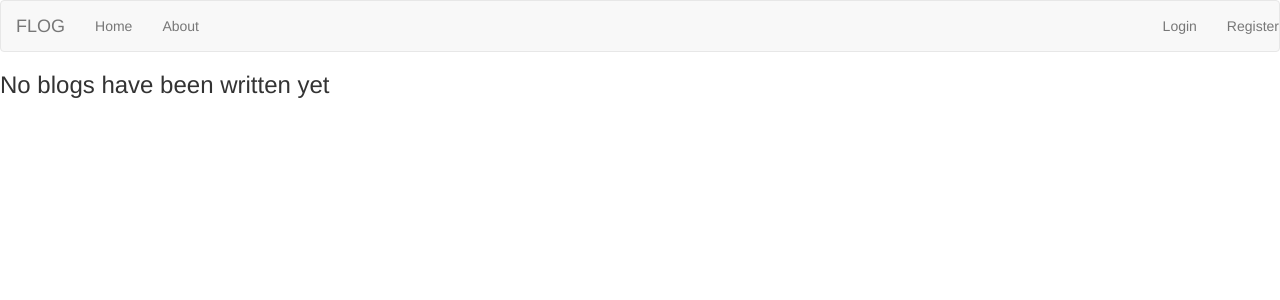
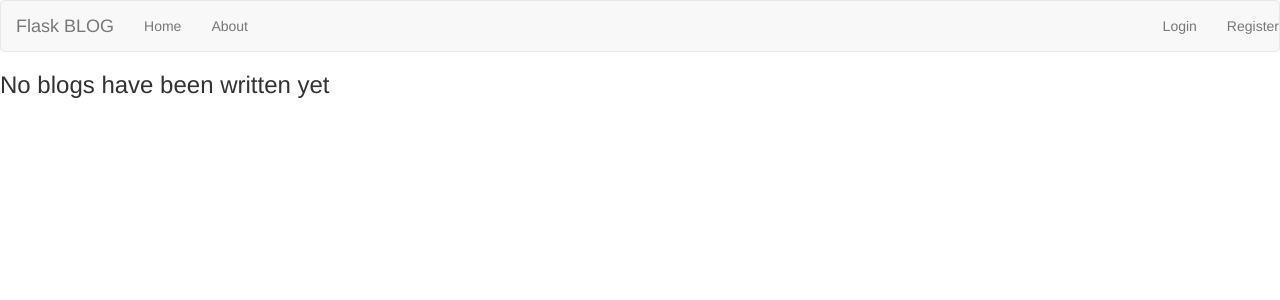
Before and after one commit to pmarceaujr/SimpleFlaskBlog, a Flask app: page / in a window 1280 px wide. Shown: the top 300 px of the page. Run offline with Flask 2, Linux system fonts and the light colour scheme; some libraries are stand-ins or nearby versions.

Commit message:
Updates to the navbar and the init.py.  Init had to activate a couple new packages.

```diff
--- a/src/__init__.py
+++ b/src/__init__.py
@@ -1,6 +1,7 @@
 import os
 from flask import Flask
 from flask_sqlalchemy import SQLAlchemy
+from flask_ckeditor import CKEditor
 from flask_bootstrap import *
 from flask_login import *
 from flask_bcrypt import *
@@ -11,6 +12,7 @@ login_manager = LoginManager()
 login_manager.login_view = 'blog_app.login'
 login_manager.session_protection = 'strong'
 bcrypt = Bcrypt()
+ckeditor = CKEditor()
 
 
 def create_app(config_type):
@@ -25,6 +27,7 @@ def create_app(config_type):
     bootstrap.init_app(blog_fapp)
     login_manager.init_app(blog_fapp)
     bcrypt.init_app(blog_fapp)
+    ckeditor.init_app(blog_fapp)
 
     # register each blueprint
     from src.blog import blog_app
--- a/src/blog/templates/_navbar.html
+++ b/src/blog/templates/_navbar.html
@@ -1,12 +1,12 @@
 <nav class="navbar navbar-default">
   <div class="navbar-header">
-      <a class="navbar-brand" href="#">FLOG</a>
+      <a class="navbar-brand" href="#">Flask BLOG</a>
     </div>
     <ul class="nav navbar-nav">
       <li><a href="/">Home</a></li>
       {% if session.login %}
-      <li><a href="/write-blog">Write a new blog</a></li>
-      <li><a href="/my-blogs">View my blogs</a></li>
+      <li><a href="/write">Write a new blog</a></li>
+      <li><a href="/my_blogs">View my blogs</a></li>
       {% endif %}
       <li><a href="/about">About</a></li>
     </ul>
```
